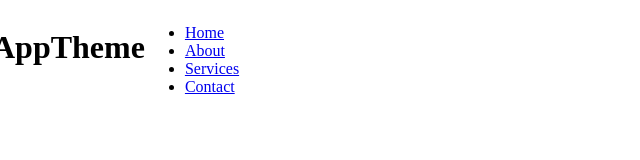
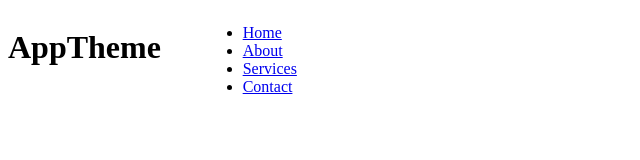
Before and after one commit to johnnysoutodev/learn_traversy_app-theme, a plain HTML site: page src/www/index.html in a window 1280 px wide. Shown: the whole page, without its empty margins (0-640 px from the left). Drawn offline with Linux system fonts and the light colour scheme.

Commit message:
Configurando o flexbox da linha do header

```diff
--- a/src/www/index.html
+++ b/src/www/index.html
@@ -13,10 +13,10 @@
     <header id="main-header">
         <div class="container">
             <div class="row">
-                <div class="">
+                <div class="col-xs-12 col-sm-2 col-md-2 col-lg-2">
                     <h1>AppTheme</h1>
                 </div>
-                <div class="">
+                <div class="col-xs-12 col-sm-10 col-md-10 col-lg-10">
                     <nav id="navbar">
                         <ul>
                             <li><a href="index.html">Home</a></li>
```
